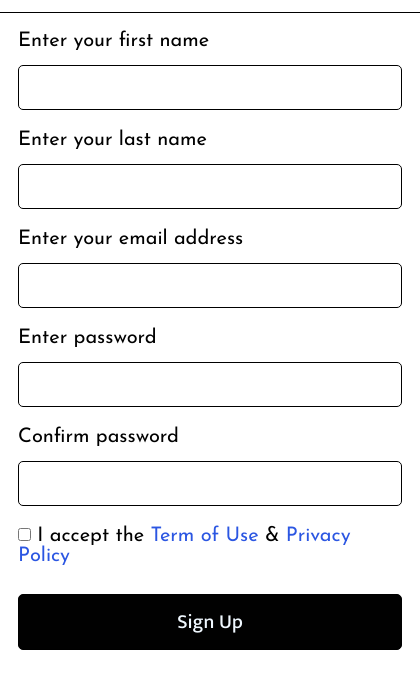
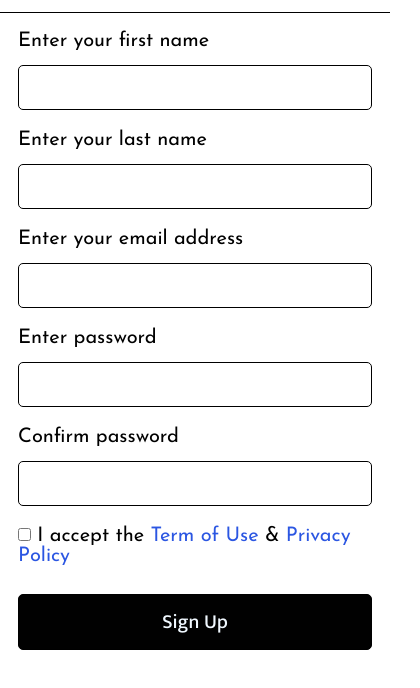
Before and after one commit to subhajitroycode/login-page, a plain HTML site: page signup.html in a window 390 px wide. Shown: the part 108-796 px from the top of the page, 420 px wide, since content can reach past the window. Drawn offline with Linux system fonts and the light colour scheme.

Commit message:
signup page is now responsive

```diff
--- a/signup-style.css
+++ b/signup-style.css
@@ -4,7 +4,7 @@
 }
 
 .container {
-  width: 420px;
+  max-width: 420px;
   margin: 20px auto 0;
 }
 
```
